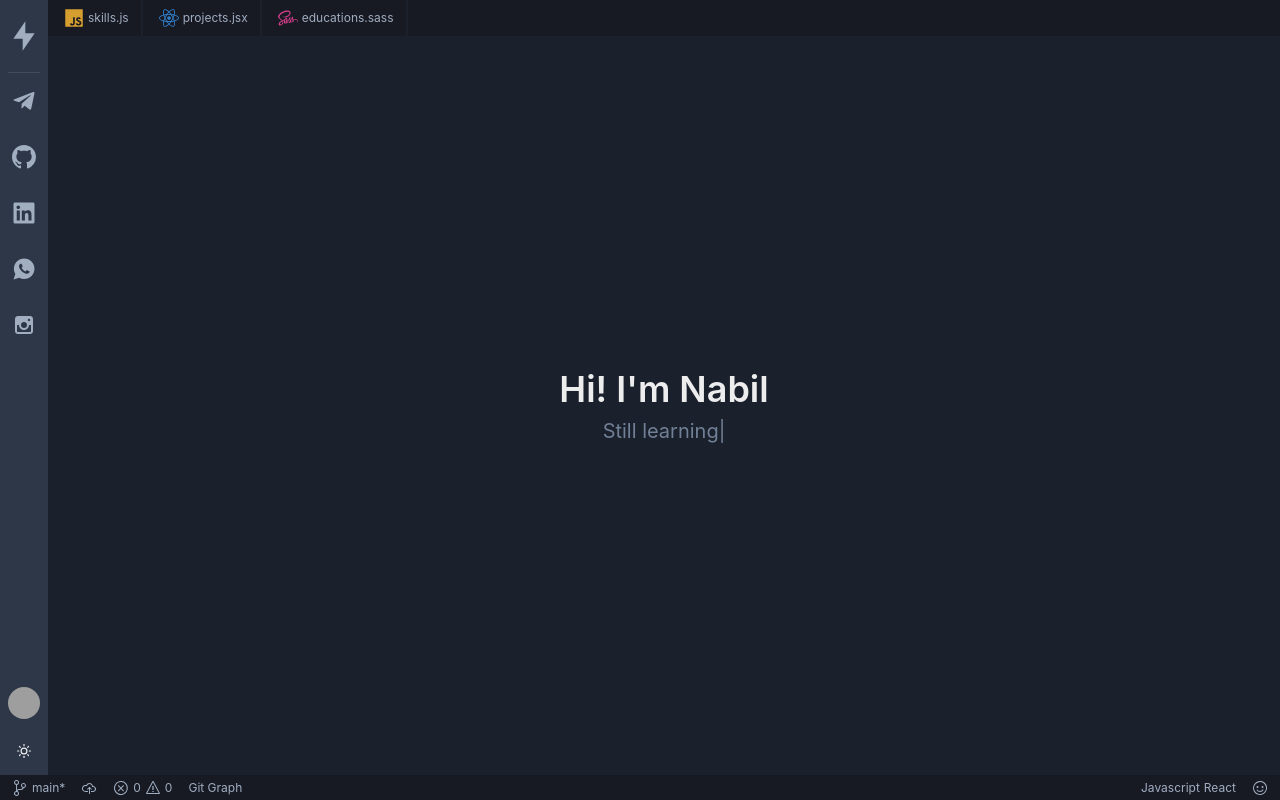
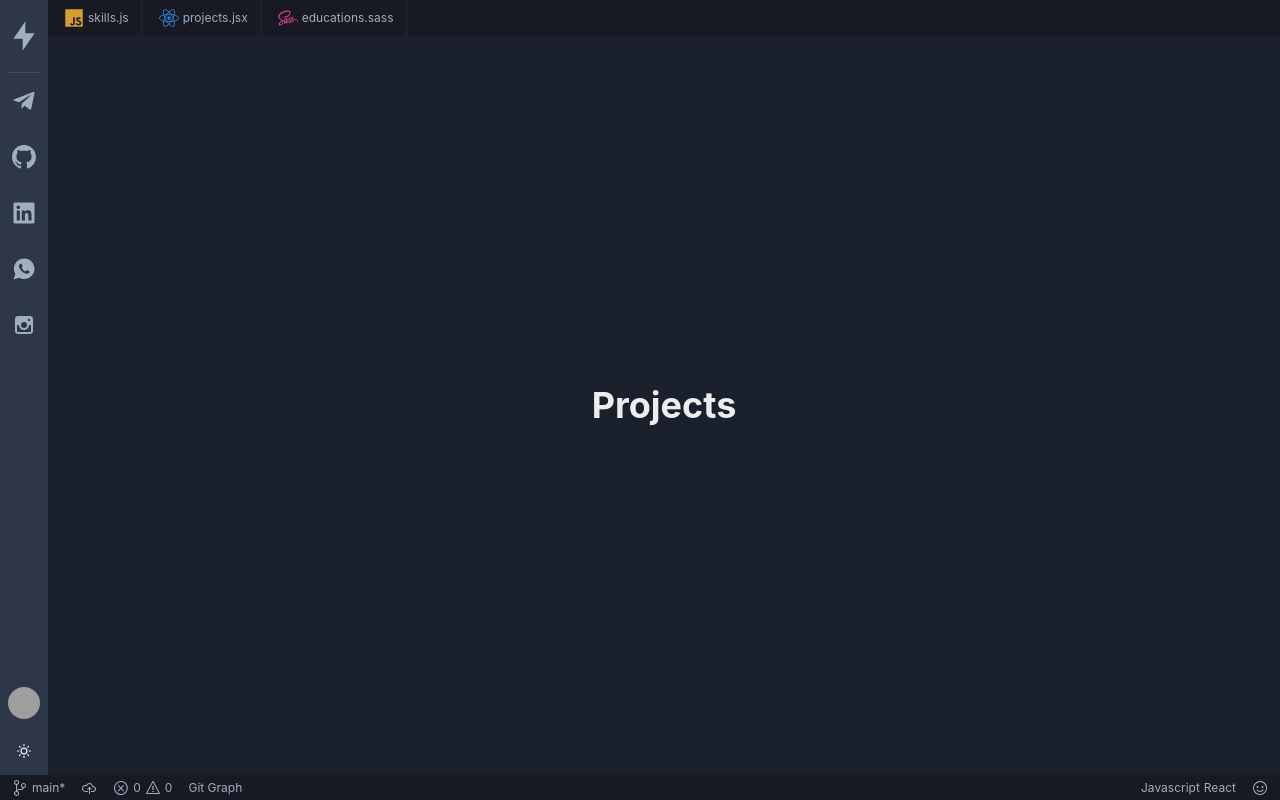
Before and after one commit to nabilaba/nabilaba.github.io, a React (Vite) app: page /projects in a window 1280 px wide. Before the commit this address led to /. Built offline with nearby package versions, Linux system fonts and the light colour scheme; grey boxes are pictures that could not be loaded.

Commit message:
added route projects and skills

```diff
--- a/src/App.jsx
+++ b/src/App.jsx
@@ -2,12 +2,16 @@ import { Routes, Route, Navigate } from "react-router-dom";
 import BaseOutlet from "./layout/BaseOutlet";
 import Educations from "./pages/Educations";
 import Home from "./pages/Home";
+import Projects from "./pages/Projects";
+import Skills from "./pages/Skills";
 
 export default function App() {
   return (
     <Routes>
       <Route path="/" element={<BaseOutlet />}>
         <Route index element={<Home />} />
+        <Route path="skills" element={<Skills />} />
+        <Route path="projects" element={<Projects />} />
         <Route path="educations" element={<Educations />} />
       </Route>
       <Route path="*" element={<Navigate to="/" />} />
--- /dev/null
+++ b/src/pages/Projects/index.jsx
@@ -0,0 +1,14 @@
+import { Heading, Stack } from "@chakra-ui/react";
+
+const Projects = () => (
+  <Stack
+    direction={{ base: "column", sm: "row" }}
+    alignItems="center"
+    justifyContent="center"
+    h="full"
+  >
+    <Heading>Projects</Heading>
+  </Stack>
+);
+
+export default Projects;
--- /dev/null
+++ b/src/pages/Skills/index.jsx
@@ -0,0 +1,14 @@
+import { Heading, Stack } from "@chakra-ui/react";
+
+const Skills = () => (
+  <Stack
+    direction={{ base: "column", sm: "row" }}
+    alignItems="center"
+    justifyContent="center"
+    h="full"
+  >
+    <Heading>Skills</Heading>
+  </Stack>
+);
+
+export default Skills;
```
